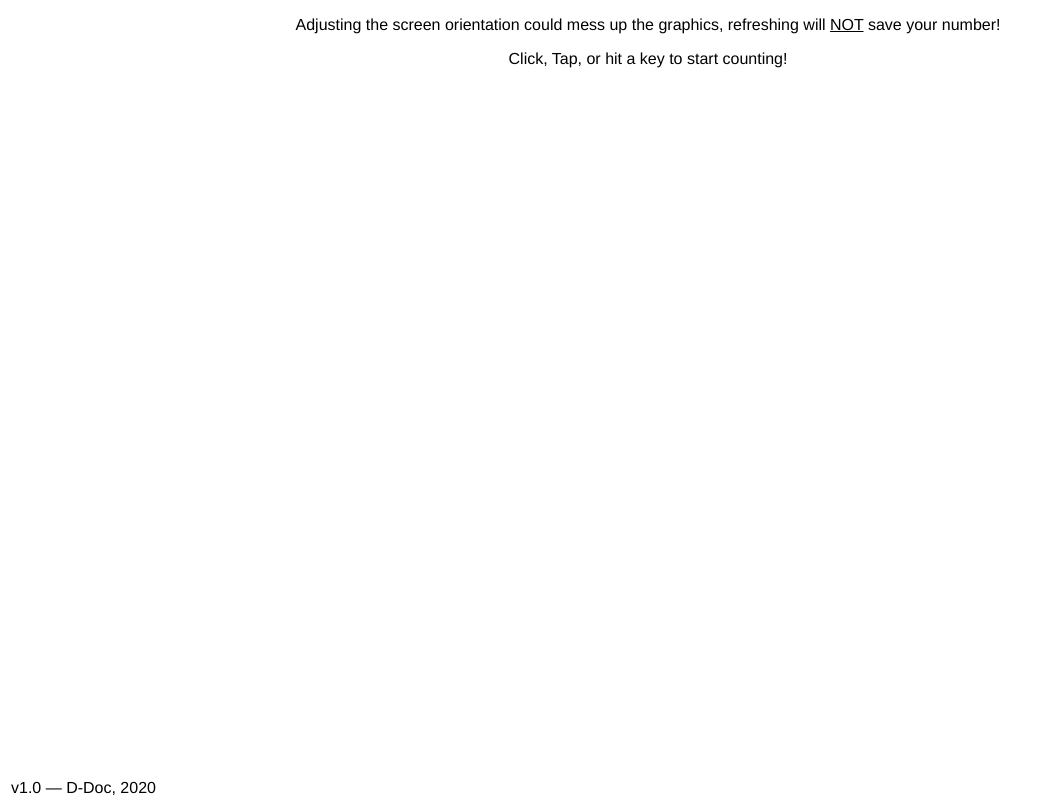
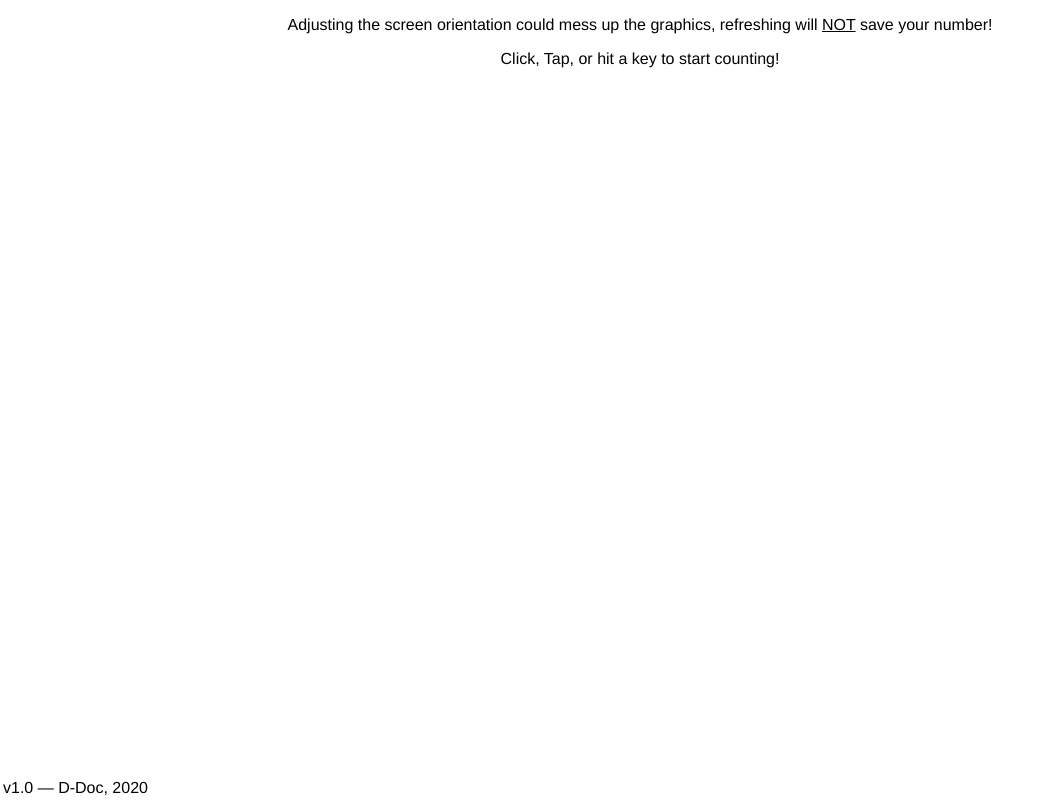
Before and after one commit to DiriectorDoc/All-Purpose-Counter, a plain HTML site: page index.html in a window 1280 px wide. Shown: the whole page, without its empty margins (0-1059 px from the left). Drawn offline with nearby package versions, Linux system fonts and the light colour scheme.

Commit message:
Slight formatting improvments

```diff
--- a/index.html
+++ b/index.html
@@ -32,6 +32,14 @@
 				$(document)
 					.off("keypress")
 					.keypress(increment)
+
+				let viewportListener = setInterval(function(){
+					if(vw != $(window).width() || vh != $(window).height()){
+						vw = $(window).width(),
+						vh = $(window).height();
+						resize()
+					}
+				}, 333);
 			}
 
 			function resize(){
@@ -70,21 +78,14 @@
 					})
 					.click(increment)
 					.hide()
-
-				let viewportListener = setInterval(function(){
-					if(vw != $(window).width() || vh != $(window).height()){
-						vw = $(window).width(),
-						vh = $(window).height();
-						resize()
-					}
-				}, 333);
 			})
 		</script>
 		<style type="text/css">
-            html {
+			body {
 				font-family: "Helvetica Neue", Helvetica, Arial, sans-serif;
 				font-variant-numeric: tabular-nums lining-nums;
 				overflow: hidden;
+				margin: 0;
 			}
 			p {
 				text-align: center;
```
Lines whose indentation alone changed are shown as unchanged.
